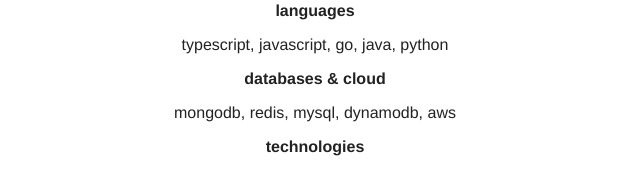
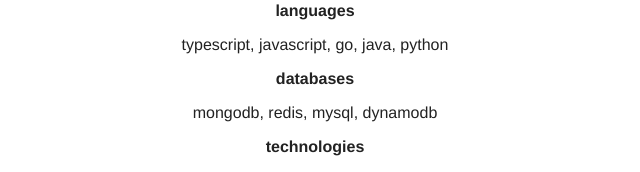
Before and after one commit to nameistao/Personal_Website, a Next.js app: page / in a window 1280 px wide. Both pictures are taken after a click on the element "Skills". Shown: the part 242-414 px from the top of the page, without its empty margins (325-965 px from the left). Built offline with nearby package versions, Linux system fonts and the light colour scheme.

Commit message:
update skills

```diff
--- a/components/mainPages/Skills.tsx
+++ b/components/mainPages/Skills.tsx
@@ -12,8 +12,8 @@
     <StyledAbout>
       <strong>languages</strong>
       <p>typescript, javascript, go, java, python</p>
-      <strong>databases & cloud</strong>
-      <p>mongodb, redis, mysql, dynamodb, aws</p>
+      <strong>databases</strong>
+      <p>mongodb, redis, mysql, dynamodb</p>
       <strong>technologies</strong>
       <p>graphql, docker, elasticsearch, terraform, aws, datadog</p>
       <strong>front end</strong>
```
